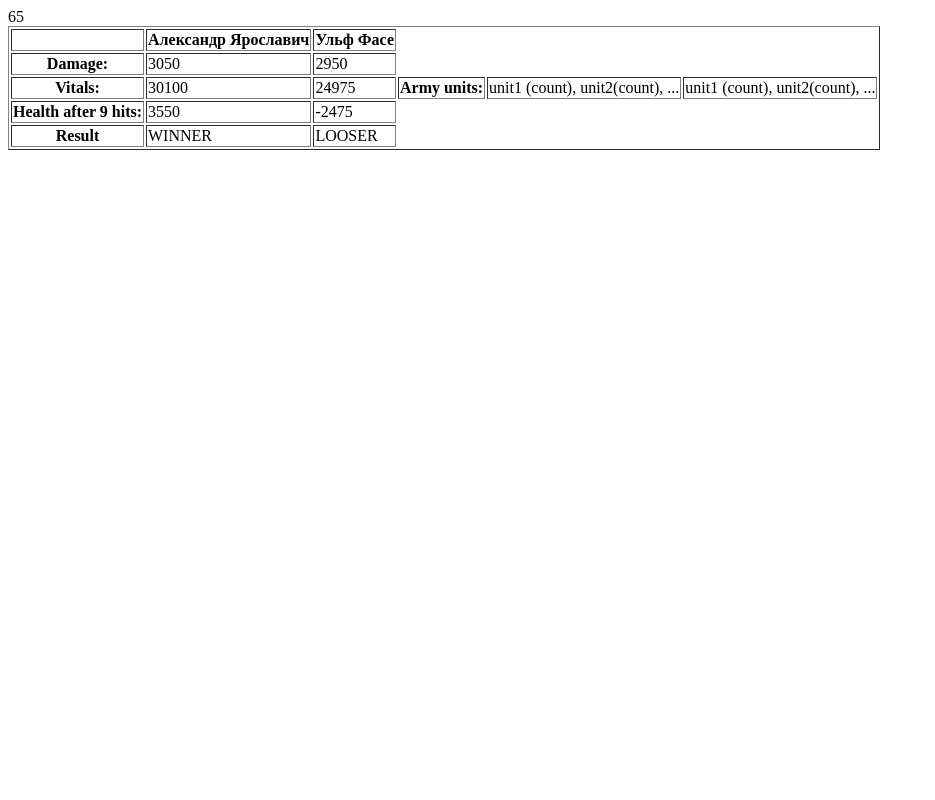
After one commit to ai-kys/phpdev-01, a PHP site: page /Unit.php in a window 1280 px wide. The commit adds this page. Shown: the whole page, without its empty margins (0-935 px from the left). Run offline with PHP 8.4, Linux system fonts and the light colour scheme.

Commit message:
lesson 4

```diff
--- a/Node.php
+++ b/Node.php
@@ -5,7 +5,8 @@ class Node implements NodeInterface
     private string $name = '';
     private array $children = [];
 
-    public function __construct(string $name)
+    public function __construct(string $name)/**конструктор - передаем на вход name -> сохраняем в пере
+    менную */
     {
         $this->name = $name;
     }
@@ -27,7 +28,7 @@ class Node implements NodeInterface
     }
     public function addChild(Node $node): self
     {
-        $this->children[] = $node;
+        $this->children[] = $node;//возвращаем сам объект класса
         return $this;
     }
     private static function print(Node $node, $level = 1)
--- a/NodeInterface.php
+++ b/NodeInterface.php
@@ -10,7 +10,7 @@ interface NodeInterface
     public function getName(): string;
 
     /**
-     * @return Node[]
+     * @return NodeInterface[]
      */
     public function getChildren(): array;
 
--- /dev/null
+++ b/Unit.php
@@ -0,0 +1,154 @@
+<?php
+// Свойства: жизни, броня, урон
+abstract class Unit {
+    private $health;
+    private $armour;
+    private $damage;
+
+    public function __construct(int $health, int $armour, int $damage)
+    {
+        $this->health= $health;
+        $this->armour = $armour;
+        $this->damage = $damage;
+    }
+}
+// Войска: пехота, конница, лучники.
+abstract class Ryad extends Unit{
+    public function __construct(Array $properties=array()){
+    foreach($properties as $key => $value){
+      $this->{$key} = $value;
+    }
+  }
+}
+
+$pehota = [
+    'health' => 100,
+    'armour' => 10,
+    'damage' => 10,
+];
+
+$luchniki = [
+    'health' => 100,
+    'armour' => 5,
+    'damage' => 20,
+];
+
+$konnica = [
+    'health' => 300,
+    'armour' => 30,
+    'damage' => 30,
+];
+/*
+$arrayobject1 = new ArrayObject($pehota);
+$arrayobject2 = new ArrayObject($luchniki);
+$arrayobject3 = new ArrayObject($konnica);*/
+
+/*var_dump($arrayobject1);
+var_dump($arrayobject2);
+*/
+
+// Создаём две армии (кол-во юнитов)
+class Army extends Ryad {
+    private string $name = '';
+
+    public function __construct(string $name, Array $properties=array())
+    {
+        $this->name = $name;
+        foreach($properties as $key => $value){
+
+                $this->{$key} = $value;
+        }
+    }
+}
+
+$army1 = [
+    'name' => 'Александр Ярославич',
+    'units' => [
+        'pehota' => 200,
+        'luchniki' => 30,
+        'konnica' => 15,
+    ]
+];
+$army2 = [
+    'name' => 'Ульф Фасе',
+    'units' => [
+        'pehota' => 90,
+        'luchniki' => 65,
+        'konnica' => 25,
+    ]
+];
+
+$object1 = new Army($army1['name'], $army1['units']);
+$object2 = new Army($army2['name'], $army2['units']);
+
+// Запускаем битву
+function calc_army_damage_health($army)
+{
+    global $pehota, $luchniki, $konnica;
+
+    $damage = 0;
+    $health = 0;
+
+    foreach ($army['units'] as $unit => $count) {
+        $damage += ${$unit}['damage'] * $count;
+        $health += ${$unit}['health'] * $count + ${$unit}['armour'] * $count;
+    }
+
+    return [$damage, $health];
+};
+
+list($damage1, $health1) = calc_army_damage_health($army1);
+list($damage2, $health2) = calc_army_damage_health($army2);
+/*
+$duration = 0;
+$result1 = $health1;
+$result2 = $health2;
+while($result1 > 0 && $result2 > 0) {
+    $result1 -= $damage2;
+    $result2 -= $damage1;
+    $duration++;
+}
+*/
+
+print_r($object2->luchniki);
+?>
+
+
+<table border="1">
+    <tr>
+        <th></th>
+        <th><?=$army1['name']?></th>
+        <th><?=$army2['name']?></th>
+    </tr>
+    <tr>
+        <th>Damage:</th>
+        <td><?=$damage1?></td>
+        <td><?=$damage2?></td>
+    </tr>
+    <tr>
+        <th>Vitals:</th>
+        <td><?=$health1?></td>
+        <td><?=$health2?></td>
+        <th>Army units:</th>
+        <td>unit1 (count), unit2(count), ...</td>
+        <td>unit1 (count), unit2(count), ...</td>
+    </tr>
+<?php
+$duration = 0;
+while ($health1 >= 0 && $health2 >= 0) {
+    $health1 -= $damage2;
+    $health2 -= $damage1;
+    $duration++;
+}
+?>
+    <tr>
+        <th>Health after <?=$duration?> hits:</th>
+        <td><?=$health1?></td>
+        <td><?=$health2?></td>
+    </tr>
+    <tr>
+        <th>Result</th>
+        <td><?=$health1 > $health2 ? 'WINNER' : 'LOOSER'?></td>
+        <td><?=$health2 > $health1 ? 'WINNER' : 'LOOSER'?></td>
+    </tr>
+</table>
```
Also changed, not shown: war.php (added, +91 -0 lines).
